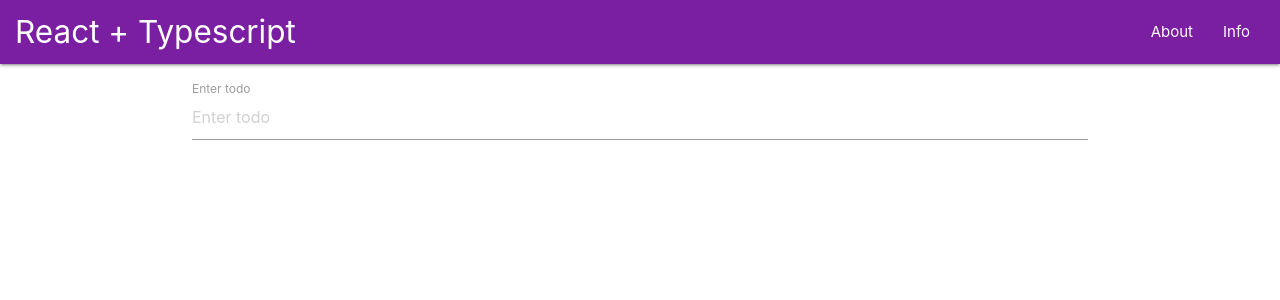
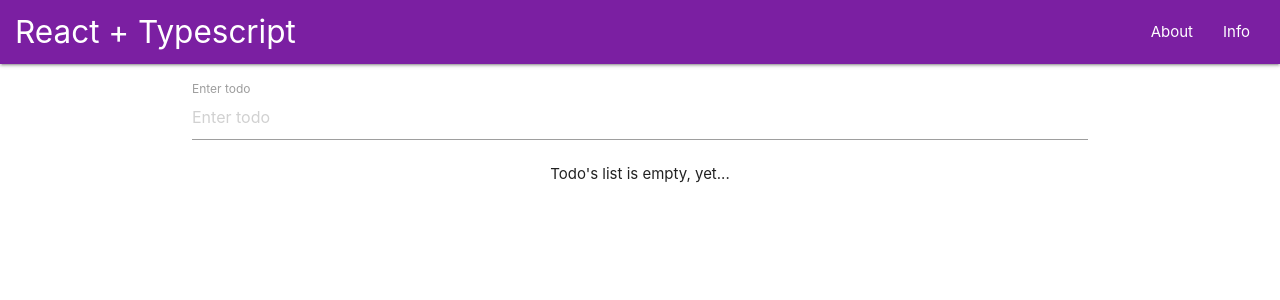
Before and after one commit to SDen4/react_typescript, a React (Create React App) app: page / in a window 1280 px wide. Shown: the top 300 px of the page. Built offline with nearby package versions, Linux system fonts and the light colour scheme.

Commit message:
delete confirm by browser default

```diff
--- a/src/App.tsx
+++ b/src/App.tsx
@@ -31,9 +31,10 @@ const App: React.FC = () => {
   };
 
   const removeHandler = (id: number) => {
-    console.log(id);
-
-    setTodos((prev) => prev.filter((todo) => todo.id !== id));
+    const confirm = window.confirm('Are you sure to delete this todo?');
+    if (confirm) {
+      setTodos((prev) => prev.filter((todo) => todo.id !== id));
+    }
   };
 
   return (
--- a/src/components/TodoList.tsx
+++ b/src/components/TodoList.tsx
@@ -8,6 +8,10 @@ type Iprops = {
 };
 
 export const TodoList: React.FC<Iprops> = ({ todos, onToggle, onRemove }) => {
+  if (todos.length === 0) {
+    return <p className="center">Todo's list is empty, yet...</p>;
+  }
+
   return (
     <ul>
       {todos.map((todo) => {
```
